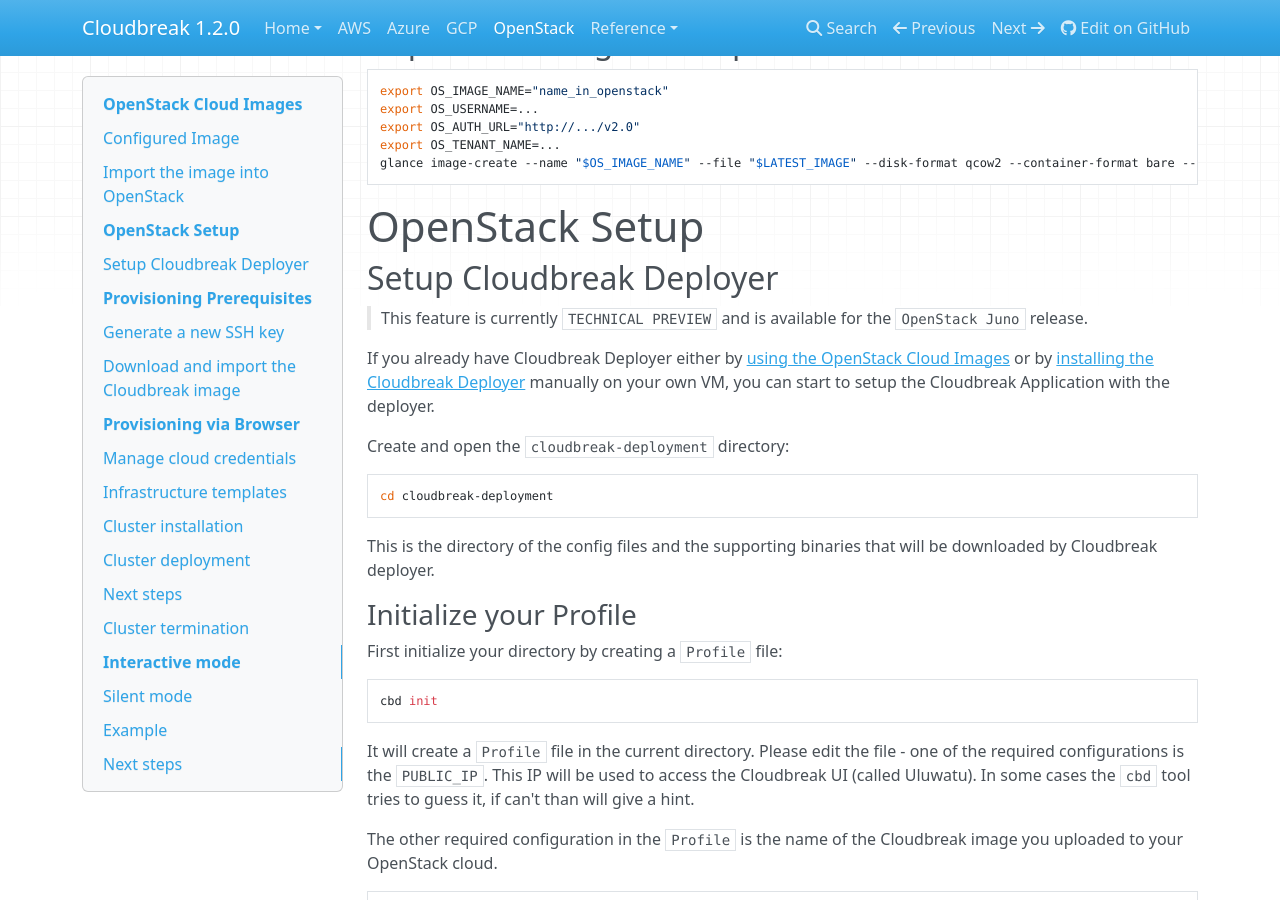
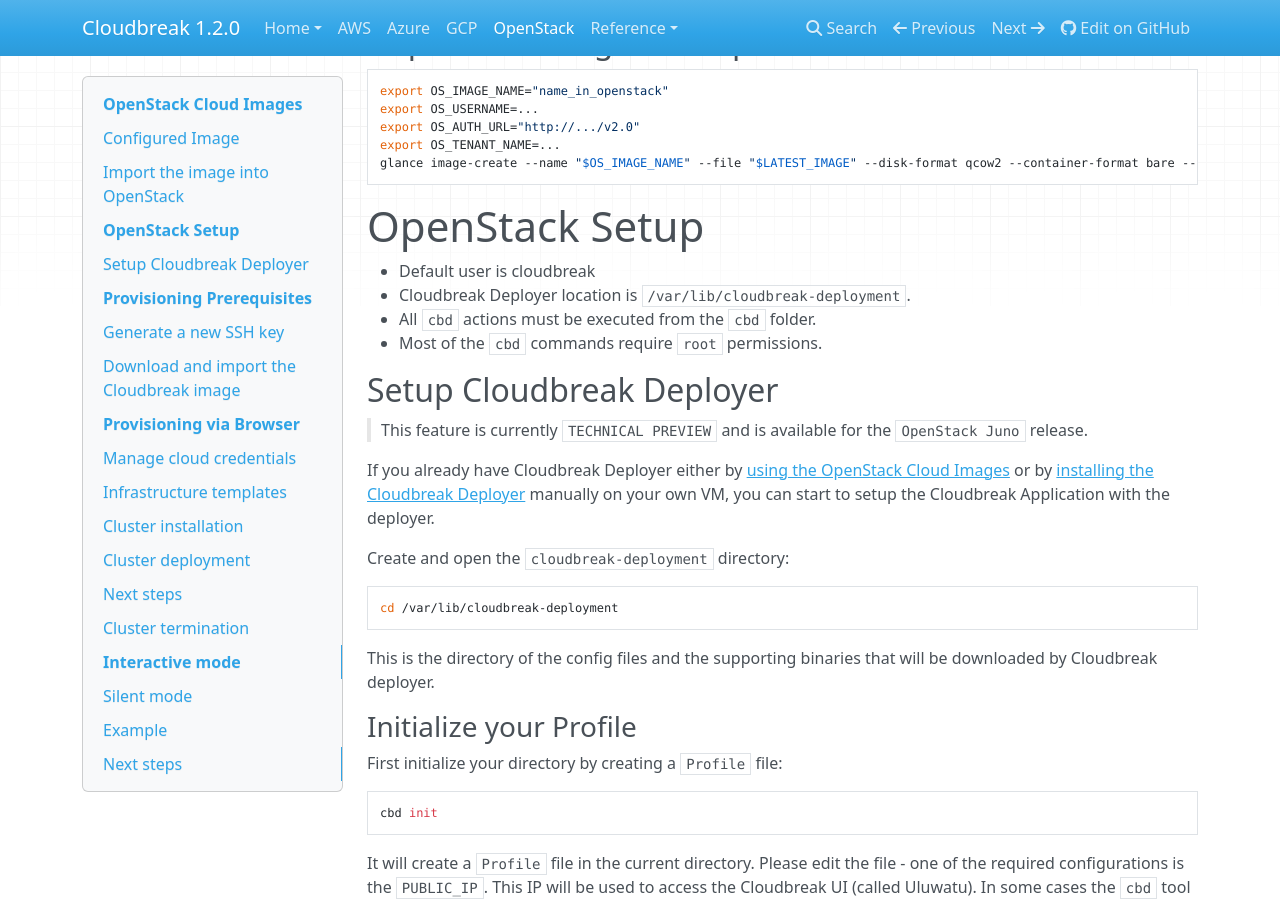
Before and after one commit to wprender/cloudbreak-docs, an MkDocs documentation site: the page built from docs/openstack.md, in a window 1280 px wide and 900 px high, scrolled down 608 px. Built offline with MkDocs 1.6.1, drawn with Linux system fonts in a browser that asks for light colours; nearby versions of some CDN libraries; old or Windows-style settings are respelled for this version of MkDocs.

Commit message:
CLOUD-51906 Document user and cbd details by cloud provider

````diff
--- a/docs/openstack.md
+++ b/docs/openstack.md
@@ -34,6 +34,11 @@ glance image-create --name "$OS_IMAGE_NAME" --file "$LATEST_IMAGE" --disk-format
 
 #OpenStack Setup
 
+  * Default user is cloudbreak
+  * Cloudbreak Deployer location is `/var/lib/cloudbreak-deployment`.
+  * All `cbd` actions must be executed from the `cbd` folder.
+  * Most of the `cbd` commands require `root` permissions.
+
 ## Setup Cloudbreak Deployer
 
 > This feature is currently `TECHNICAL PREVIEW` and is available for the `OpenStack Juno` release.
@@ -44,7 +49,7 @@ you can start to setup the Cloudbreak Application with the deployer.
 Create and open the `cloudbreak-deployment` directory:
 
 ```
-cd cloudbreak-deployment
+cd /var/lib/cloudbreak-deployment
 ```
 
 This is the directory of the config files and the supporting binaries that will be downloaded by Cloudbreak deployer.
````
Also changed, not shown: docs/aws.md (+6 -1 lines), docs/azure.md (+15 -5 lines), docs/gcp.md (+5 -0 lines).
